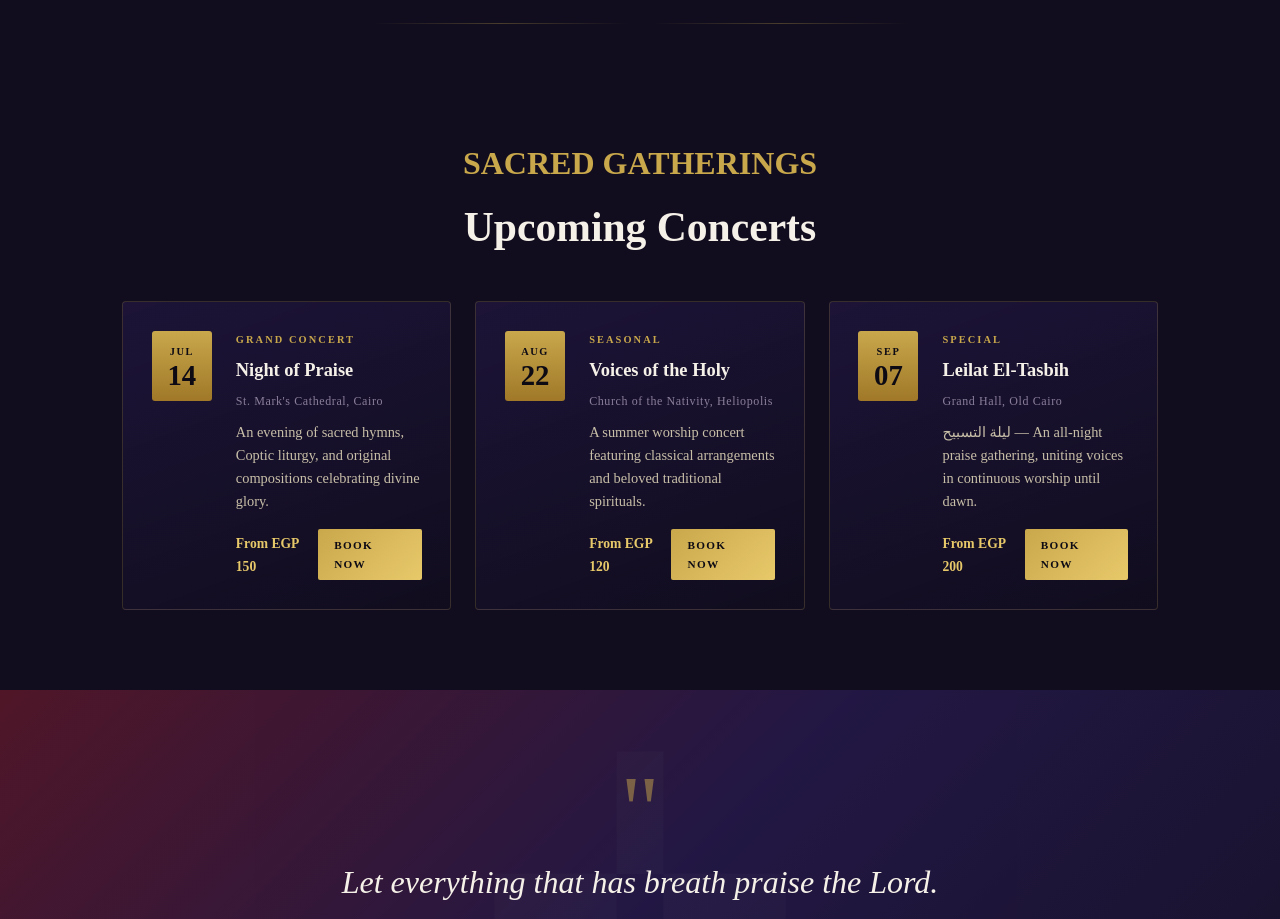
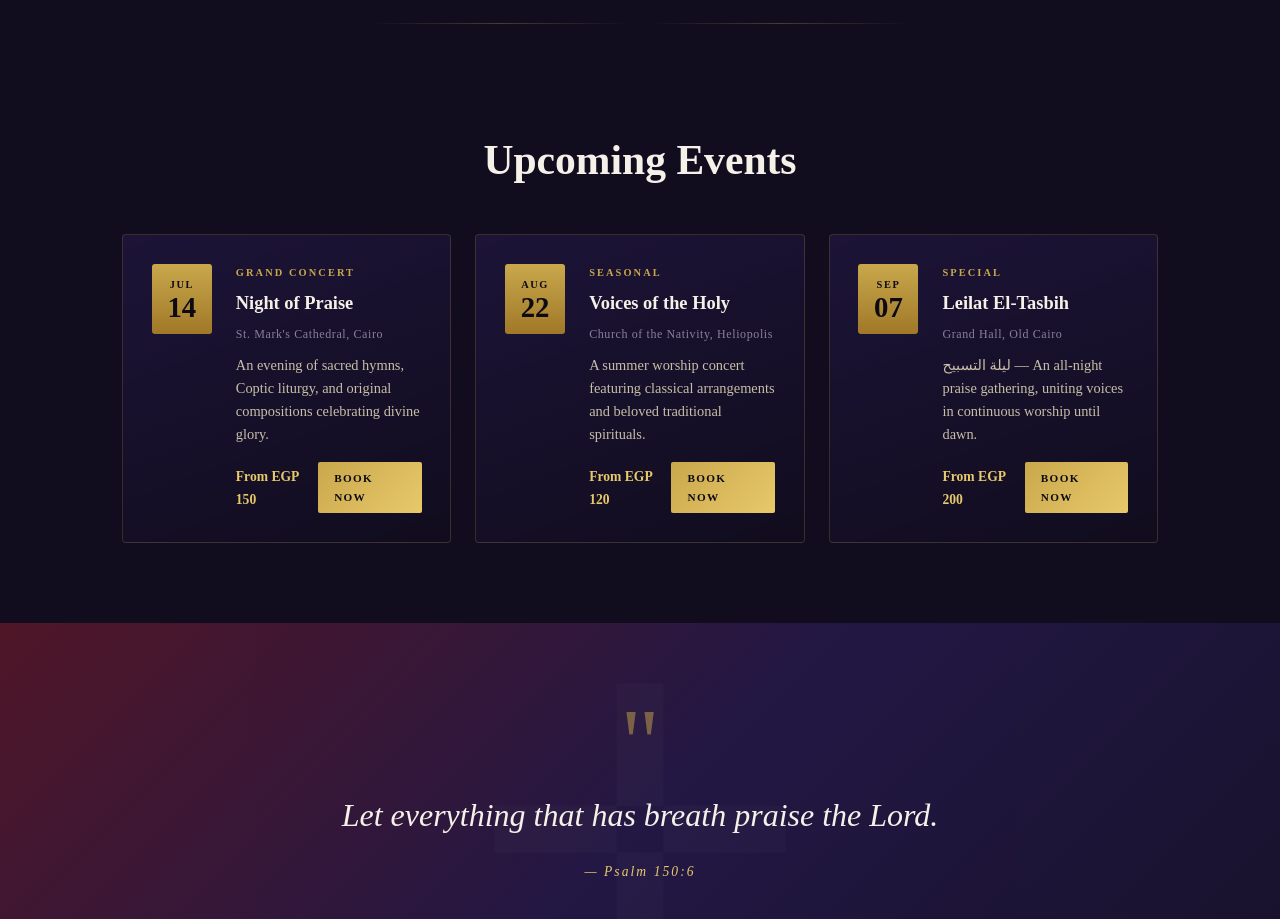
Before and after one commit to engFaridFayez/Eripsaleen-Client, a Vue app: page / in a window 1280 px wide. Shown: the part 1620-2539 px from the top of the page. Built offline with nearby package versions, Linux system fonts and the light colour scheme; the HTML template or start-up script is replaced by a standard one.

Commit message:
modifing home page titles

```diff
--- a/src/views/HomePage.vue
+++ b/src/views/HomePage.vue
@@ -122,8 +122,7 @@
     <!-- EVENTS -->
     <section class="events" id="events">
       <div class="container">
-        <p class="section-eyebrow" style="text-align:center">Sacred Gatherings</p>
-        <h2 class="section-title" style="text-align:center;margin-bottom:3rem">Upcoming Concerts</h2>
+        <h2 class="section-title" style="text-align:center;margin-bottom:3rem">Upcoming Events</h2>
         <div class="events-grid">
           <div class="event-card featured" v-for="event in events" :key="event.id">
             <div class="event-date-badge">
```
